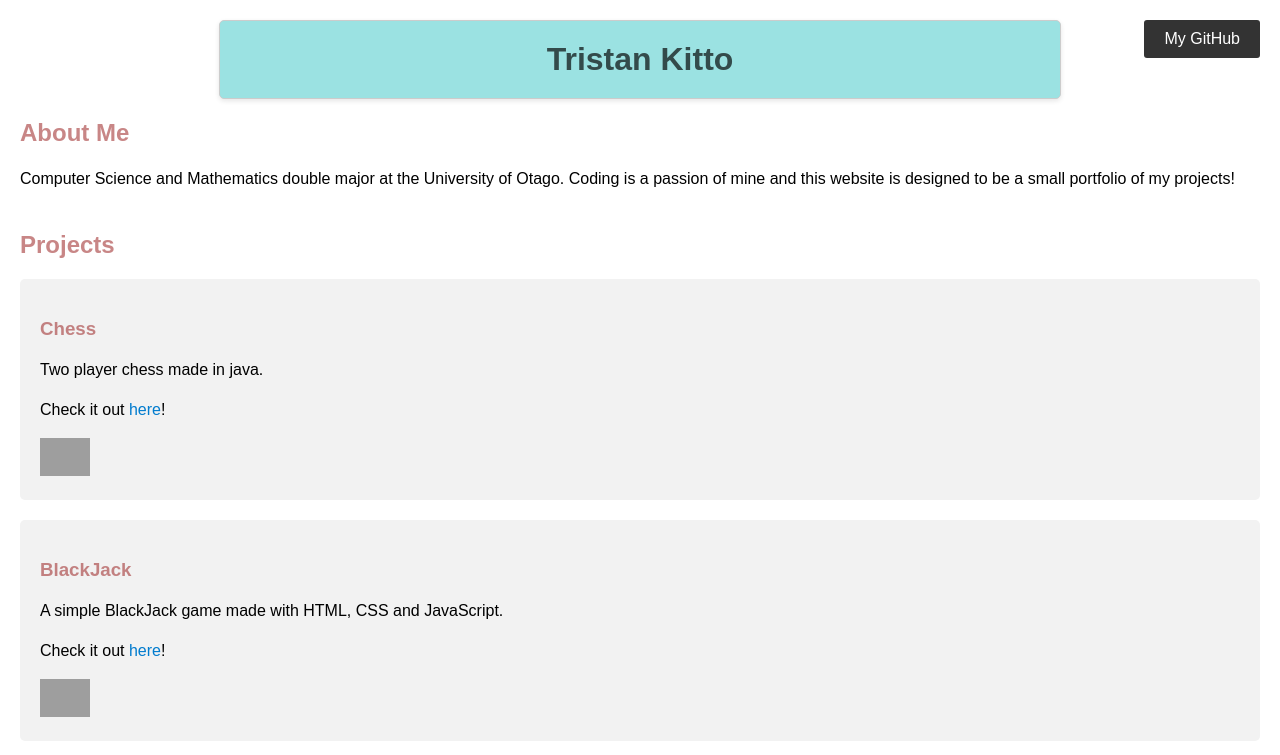
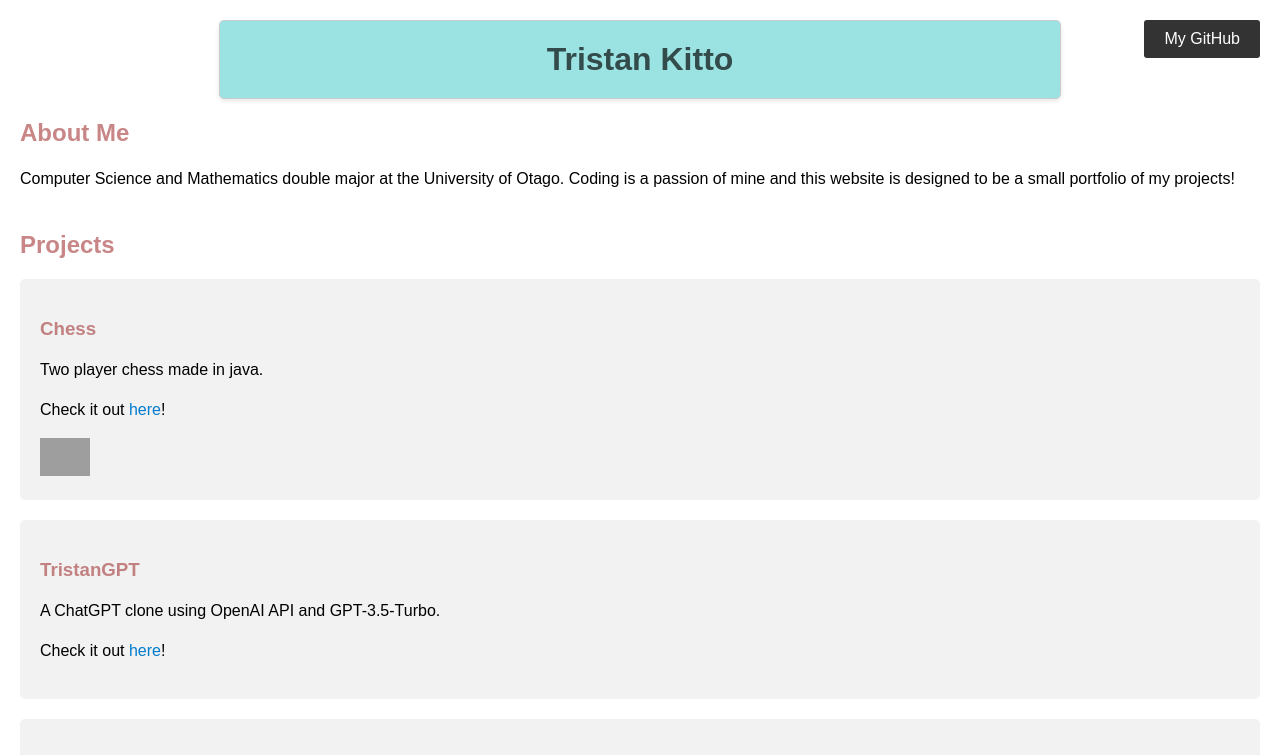
Before and after one commit to tristankitto/tristankitto.github.io, a plain HTML site: page index.html in a window 1280 px wide. Shown: the top 755 px of the page. Drawn offline with Linux system fonts and the light colour scheme; grey boxes are pictures that could not be loaded.

Commit message:
Added TristanGPT to projects section

```diff
--- a/index.html
+++ b/index.html
@@ -24,6 +24,7 @@
 
     <section id="projects">
         <h2>Projects</h2>
+
         <div class="project">
             <h3>Chess</h3>
             <p>Two player chess made in java.</p>
@@ -34,6 +35,14 @@
                     width="50">
             </a>
         </div>
+
+        <div class="project">
+            <h3>TristanGPT</h3>
+            <p>A ChatGPT clone using OpenAI API and GPT-3.5-Turbo.</p>
+            <p>Check it out <a href="https://tristankitto.github.io/TristanGPT/">here</a>!
+            </p>
+        </div>
+
         <div class="project">
             <h3>BlackJack</h3>
             <p>A simple BlackJack game made with HTML, CSS and JavaScript.</p>
```
